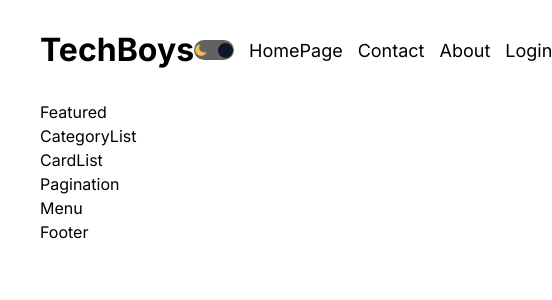
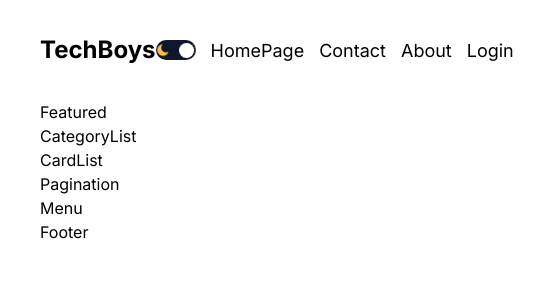
Before and after one commit to kanugurajesh/DevShare, a Next.js app: page / in a window 390 px wide. Shown: the top 300 px of the page, 552 px wide, since content can reach past the window. Built offline with nearby package versions, Linux system fonts and the light colour scheme.

Commit message:
Adding responsiveness and adding colors to toggle button

```diff
--- a/components/navbar/navbar.module.css
+++ b/components/navbar/navbar.module.css
@@ -48,3 +48,9 @@
         text-align: left;
     }
 }
+
+@media screen and (max-width:768px) {
+    .logo {
+        font-size: 24px;
+    }
+}
--- a/components/themeToggle/themeToggle.module.css
+++ b/components/themeToggle/themeToggle.module.css
@@ -6,7 +6,7 @@
     display: flex;
     align-items: center;
     justify-content: space-between;
-    background-color: var(--softTextColor);
+    /* background-color: var(--softTextColor); */
     position: relative;
 }
 
--- a/components/themeToggle/themeToggle.tsx
+++ b/components/themeToggle/themeToggle.tsx
@@ -10,9 +10,9 @@ const ThemeToggle = () => {
     // importing the theme from the context
     const {toggle,theme}:any = useContext(ThemeContext);
 
-    return <div className={styles.container} onClick={toggle}>
+    return <div className={styles.container} onClick={toggle} style={theme === "dark" ? {backgroundColor: "white"}: { backgroundColor:"#0f172a" }}>
         <Image src={"/moon.png"} alt='' width={14} height={14}/>
-        <div className={styles.ball} style={theme == "dark" ? {left:1.5,background:"white"}:{right:1.5,background:"#0f172a"}}></div>
+        <div className={styles.ball} style={theme == "dark" ? {left:1.5,background:"#0f172a"}:{right:1.5,background:"white"}}></div>
         <Image src={"/sun.png"} alt='' width={14} height={14}/>
     </div>
 
```
